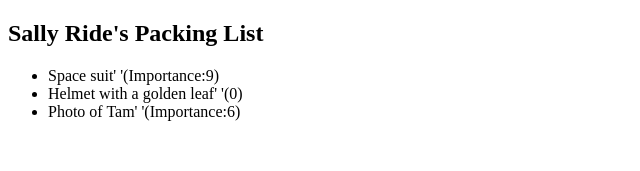
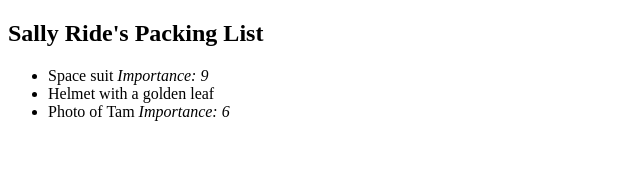
Before and after one commit to Jy4058350/begin_1, a JavaScript app: page / in a window 1280 px wide. Shown: the top 171 px of the page, without its empty margins (0-640 px from the left). Built offline with nearby package versions, Linux system fonts and the light colour scheme.

Commit message:
2行分にコンポーネントを小さく２つに分けていることがポイントだった

```diff
--- a/src/App.js
+++ b/src/App.js
@@ -1,8 +1,9 @@
 function Item({ name, importance }) {
   return (
     <li className='item'>
-      {name}' '({importance !== 0 && 'Importance:'}
-      {importance})
+      {name}
+      {importance > 0 && ' '}
+      {importance > 0 && <i>Importance: {importance}</i>}
     </li>
   )
 }
```
